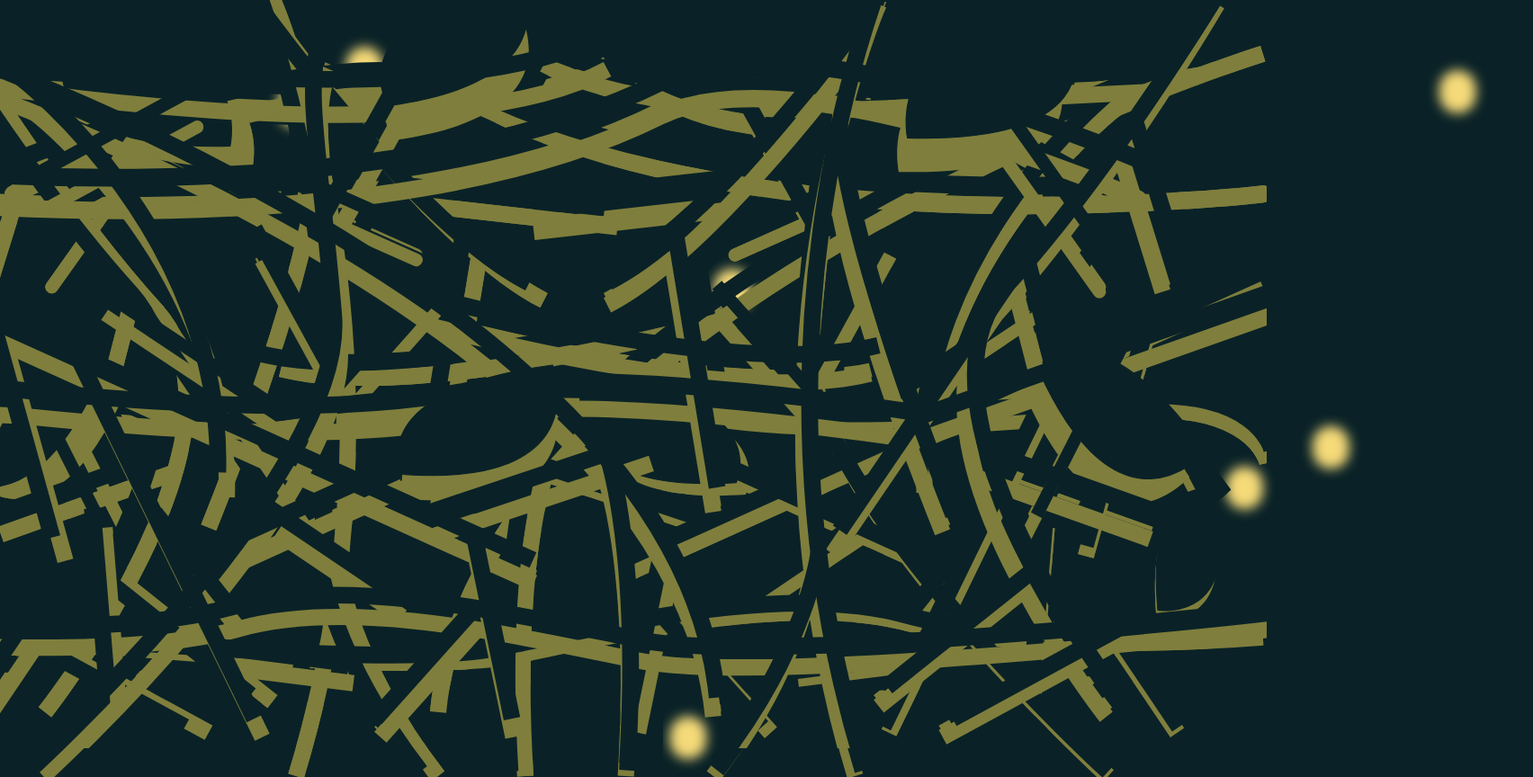
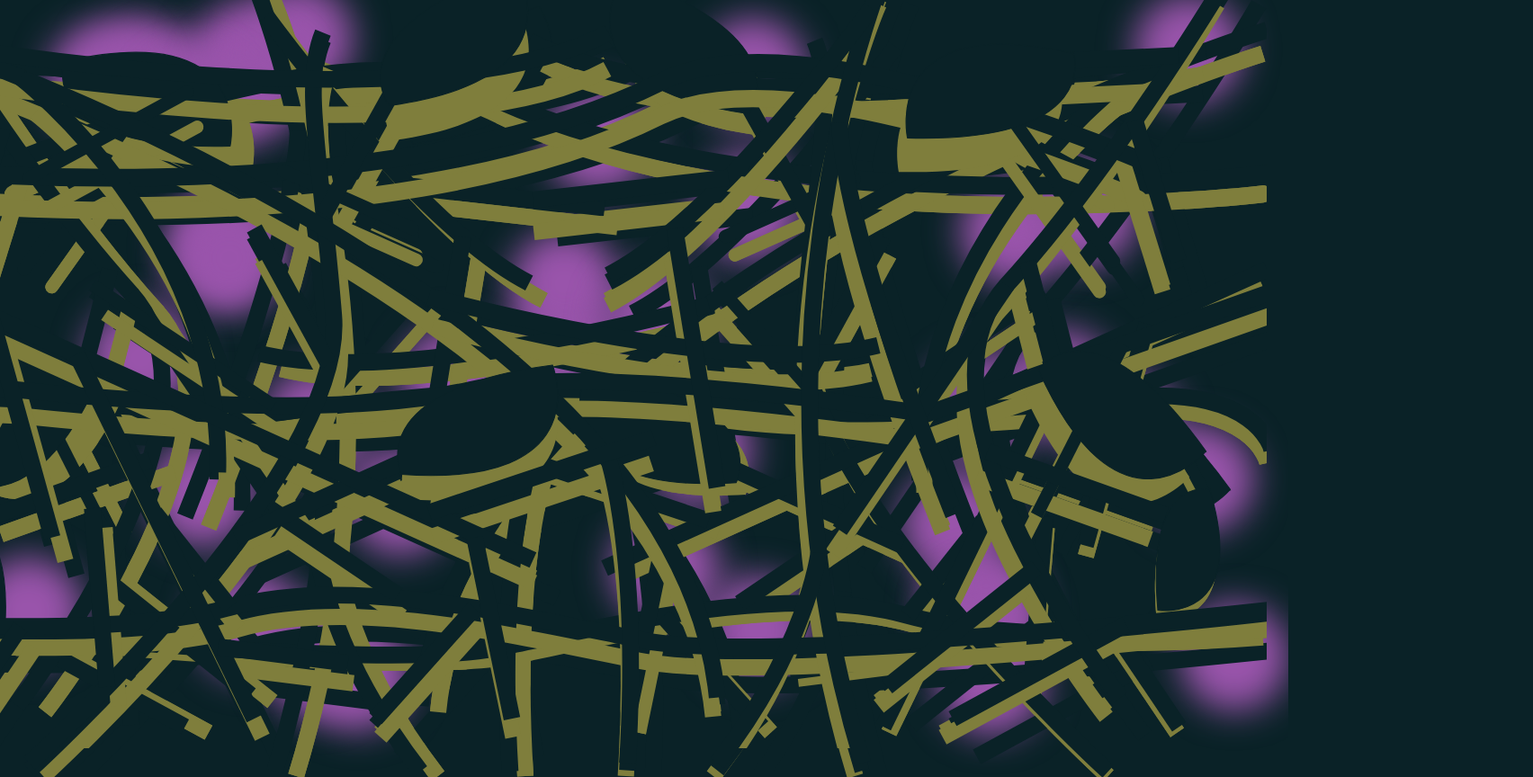
Before and after one commit to so-sasha/listograd-web-poster-js, a plain HTML site: page index.html in a window 1280 px wide. Shown: the top 864 px of the page at 90% size, 1704 px wide, since content can reach past the window. Drawn offline with Linux system fonts and the light colour scheme; animation ran at ten frames a second.

Commit message:
fireflies animation

```diff
--- a/css/main.css
+++ b/css/main.css
@@ -25,9 +25,9 @@ body {
 
 .fireflies_2 {
   position: absolute;
-  border-radius: 50px;
-  width: 3.2vw;
-  height: 6vh;
+  border-radius: 50%;
+  width: 40px;
+  height: 40px;
   background: #F5DA79;
   z-index: -1;
   filter: blur(0.5vw);
--- a/index.html
+++ b/index.html
@@ -27,6 +27,26 @@
     <div class="fireflies_2" id=#firefly_18></div>
     <div class="fireflies_2" id=#firefly_19></div>
     <div class="fireflies_2" id=#firefly_20></div>
+    <div class="fireflies_2" id=#firefly_21></div>
+    <div class="fireflies_2" id=#firefly_22></div>
+    <div class="fireflies_2" id=#firefly_23></div>
+    <div class="fireflies_2" id=#firefly_24></div>
+    <div class="fireflies_2" id=#firefly_25></div>
+    <div class="fireflies_2" id=#firefly_26></div>
+    <div class="fireflies_2" id=#firefly_27></div>
+    <div class="fireflies_2" id=#firefly_28></div>
+    <div class="fireflies_2" id=#firefly_29></div>
+    <div class="fireflies_2" id=#firefly_30></div>
+    <div class="fireflies_2" id=#firefly_31></div>
+    <div class="fireflies_2" id=#firefly_32></div>
+    <div class="fireflies_2" id=#firefly_33></div>
+    <div class="fireflies_2" id=#firefly_34></div>
+    <div class="fireflies_2" id=#firefly_35></div>
+    <div class="fireflies_2" id=#firefly_36></div>
+    <div class="fireflies_2" id=#firefly_37></div>
+    <div class="fireflies_2" id=#firefly_38></div>
+    <div class="fireflies_2" id=#firefly_39></div>
+    <div class="fireflies_2" id=#firefly_40></div>
     <img class="branches"src="img/branches.svg" alt="Ветки">
     <img class="branches"src="img/branches_2.svg" alt="Ветки">
     <img class="branches"src="img/branches_3.svg" alt="Ветки">
--- a/javascript/main.js
+++ b/javascript/main.js
@@ -39,18 +39,46 @@ function randomValues() {
   anime({
     targets: '.fireflies_2',
     translateX: function() {
-      return anime.random(0, 1680);
+      return anime.random(0, 1366);
     },
     translateY: function() {
-      return anime.random(0, 1680);
+      return anime.random(0, 768);
     },
     easing: 'easeInOutQuad',
     duration: 5000,
     complete: randomValues,
+    scale: 3,
   })
 }
 
 randomValues()
+
+function changeColorToGreen() {
+  anime({
+    targets: '.fireflies_2',
+    backgroundColor: '#BDDB96',
+    duration: 5000,
+    loop: true,
+    easing: 'easeInOutQuad',
+    direction: 'alternate',
+  })
+}
+// .add({ targets: '.fireflies_2',  background: '#9954AB', '#BDDB96' }, 0)
+
+changeColorToGreen()
+
+function changeColorToPink() {
+  anime({
+    targets: '.fireflies_2',
+    backgroundColor: '#9954AB',
+    duration: 5000,
+    loop: true,
+    easing: 'easeInOutQuad',
+    direction: 'alternate',
+  })
+}
+
+changeColorToPink()
 
 // let fireflyFlying01 = document.getElementById('firefly')
 //
@@ -62,4 +90,3 @@ randomValues()
 //   direction: 'alternate',
 //   loop: true
 // })
-// .add({ targets: '.fireflies_2',  background: '#8FB75B' }, 0)
```
